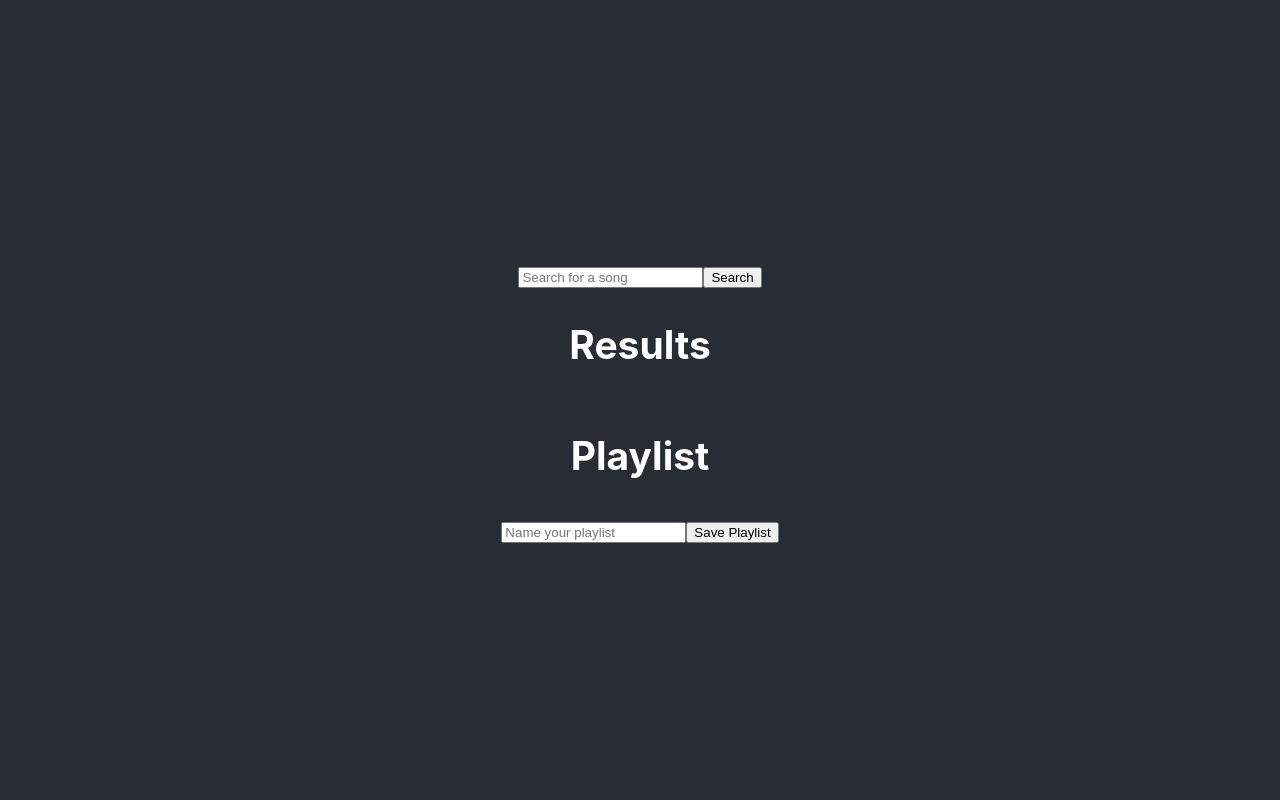
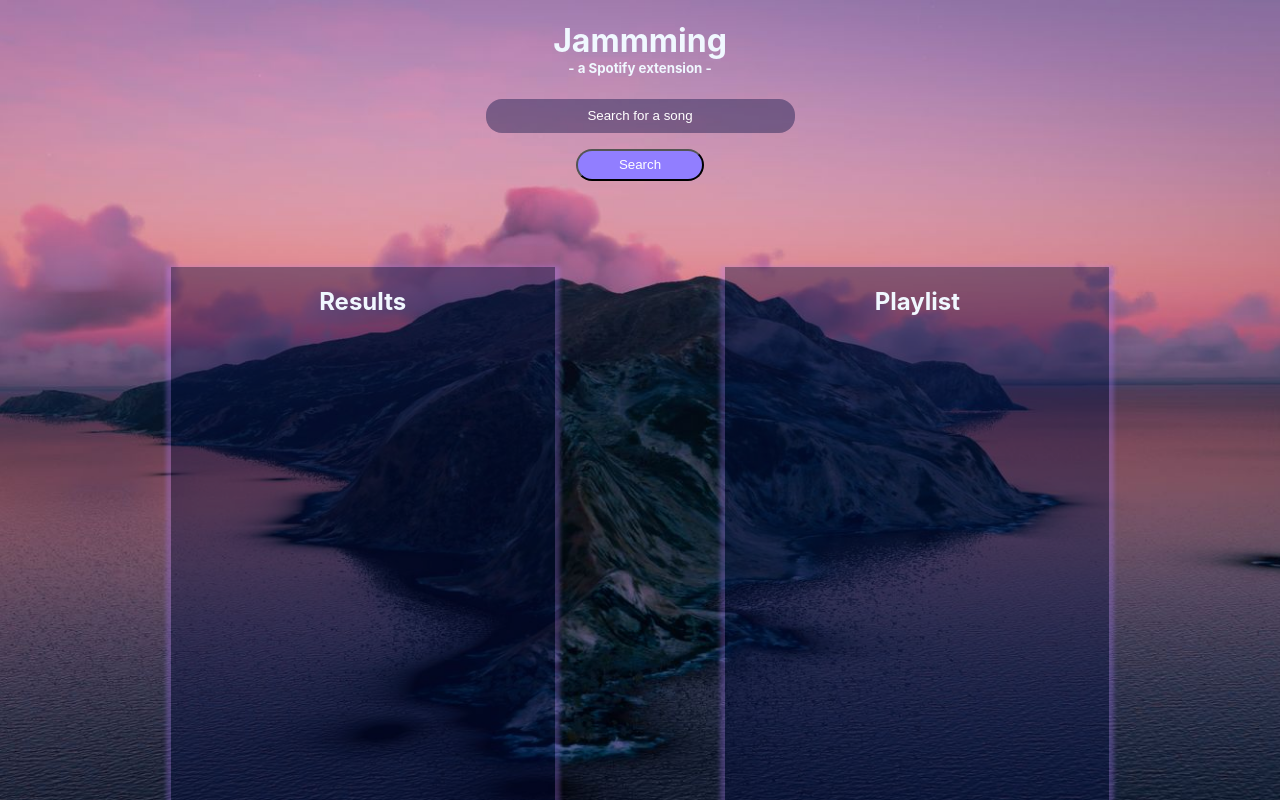
Before and after one commit to clmilholland/jammming-project, a React (Create React App) app: page / in a window 1280 px wide. Shown: the top 800 px of the page. Built offline with nearby package versions, Linux system fonts and the light colour scheme.

Commit message:
Applied styling to the application and its components

```diff
--- a/src/App.css
+++ b/src/App.css
@@ -1,38 +1,57 @@
-.App {
-  text-align: center;
+.app {
+  background-image: url(./utilities/images/DB0B3B0A-1888-41AB-B044-AB24A90229CE..jpeg);
+  background-position-x: -25rem;
+  background-repeat: no-repeat;
+  background-size: 150%;
+  color: aliceblue;
+}
+ .appHeader {
+  align-content: center;
+  justify-content: center;
+  display: flex;
+  flex-wrap: wrap;
+ }
+
+ .appHeader h1 {
+  width: 100%;
+  display: inline-flex;
+  justify-content: center;
+  margin-bottom: 0;;
+ }
+
+.appHeader h5 {
+  margin-top: 0;
 }
 
-.App-logo {
-  height: 40vmin;
-  pointer-events: none;
+.searchBar {
+  justify-content: center;
+  display: inline-flex;
+  width: 100%;
+  height: 2rem;
+  margin-bottom: 4rem;
 }
 
-@media (prefers-reduced-motion: no-preference) {
-  .App-logo {
-    animation: App-logo-spin infinite 20s linear;
-  }
+.searchResults {
+  width: 30%;
+  display: inline-flex;
+  justify-content: center;
+  position: relative;
+  height: 40rem;
+
 }
 
-.App-header {
-  background-color: #282c34;
-  min-height: 100vh;
+.appBody {
   display: flex;
-  flex-direction: column;
-  align-items: center;
-  justify-content: center;
-  font-size: calc(10px + 2vmin);
-  color: white;
+  flex-wrap: wrap;
+  justify-content: space-evenly;
+  height: 55rem;
 }
 
-.App-link {
-  color: #61dafb;
+.playlist {
+  width: 30%;
+  display: inline-flex;
+  justify-content: center;
+  position: relative;
+  height: 40rem;
+
 }
-
-@keyframes App-logo-spin {
-  from {
-    transform: rotate(0deg);
-  }
-  to {
-    transform: rotate(360deg);
-  }
-}
--- a/src/App.js
+++ b/src/App.js
@@ -37,17 +37,32 @@ function App() {
 //console.log(playlistTracks)
 
   return (
-    <div className="App">
-      <header className="App-header">
-        <SearchBar setSearch={search}/>
-        <SearchResults searchResults={searchResults} addSong={addSong} />
+    <div className="app">
+      <header className="appHeader">
+        <h1>Jammming</h1>
+        <h5>- a Spotify extension -</h5>
+      </header>
+      <body className='appBody'>
+        <div className='searchBar'>
+          <SearchBar
+          setSearch={search}
+          />
+        </div>
+        <div className='searchResults'>
+        <SearchResults
+        searchResults={searchResults}
+        addSong={addSong}
+        />
+        </div>
+        <div className='playlist'>
         <Playlist
           playlistSongs={playlistSongs}
           removeSong={removeSong}
           namePlaylist={namePlaylist}
           savePlaylist={savePlaylist}
         />
-      </header>
+        </div>
+      </body>
     </div>
   );
 }
--- a/src/components/playlist/playlist.js
+++ b/src/components/playlist/playlist.js
@@ -1,5 +1,6 @@
 import React from 'react';
 import TrackList from '../tracklist/tracklist';
+import styles from './playlist.module.css';
 
 const Playlist = ({playlistSongs, removeSong, namePlaylist, savePlaylist}) => {
 
@@ -9,11 +10,19 @@ const Playlist = ({playlistSongs, removeSong, namePlaylist, savePlaylist}) => {
     };
 
     return (
-        <div>
+        <div className={styles.container}>
             <h2>Playlist</h2>
-            <TrackList songs={playlistSongs} removeSong={removeSong} forRemoval={true} />
-            <input type='text' placeholder='Name your playlist' onChange={handlePlaylistName}/>
-            <button onClick={savePlaylist}>Save Playlist</button>
+            <div className={styles.trackContainer}>
+                <TrackList
+                    songs={playlistSongs}
+                    removeSong={removeSong}
+                    forRemoval={true}
+                />
+            </div>
+            <div className={styles.saveContainer}>
+                <input className={styles.input} type='text' placeholder='Name your playlist' onChange={handlePlaylistName}/>
+                <button className={styles.button} onClick={savePlaylist}>Save Playlist</button>
+            </div>
         </div>
     )
 };
--- a/src/components/playlist/playlist.module.css
+++ b/src/components/playlist/playlist.module.css
@@ -0,0 +1,64 @@
+.container {
+    width: 100%;
+    display: flex;
+    justify-content: center;
+    flex-wrap: wrap;
+    background-color: rgba(1, 12, 63, 0.4);
+    box-shadow: 0px 4px 4px 5px rgba(168, 126, 255, .3);
+}
+
+.container h2 {
+    display: flex;
+    width: 100%;
+    justify-content: center;
+    position: static;
+    height: fit-content;
+}
+
+.trackContainer {
+    width: 100%;
+    overflow-y: scroll;
+    height: 28rem;
+    padding-left: 1rem;
+    padding-right: 1rem;
+}
+
+::-webkit-scrollbar {
+    color: transparent;
+    width: 0px;
+}
+
+.saveContainer {
+    height: fit-content;
+    justify-content: center;
+    display: flex;
+    flex-wrap: wrap;
+}
+
+.input {
+    width: 100%;
+    margin-bottom: 1rem;
+    border-radius: 1rem;
+    height: 2rem;
+    text-align: center;
+    color: white;
+    background-color: rgba(145, 126, 255, .5);
+    border: none;
+}
+
+.input::placeholder {
+    color: white;
+}
+
+.input:focus { &::-webkit-input-placeholder {
+    color: transparent;
+}
+}
+
+.button {
+    border-radius: 2rem;
+    background-color: #917EFF;
+    color: white;
+    height: 2rem;
+
+}
--- a/src/components/searchResult/searchResult.module.css
+++ b/src/components/searchResult/searchResult.module.css
@@ -0,0 +1,26 @@
+.container {
+    width: 100%;
+    display: flex;
+    justify-content: center;
+    flex-wrap: wrap;
+    background-color: rgba(1, 12, 63, 0.4);
+    box-shadow: 0px 4px 4px 5px rgba(168, 126, 255, .3);
+}
+
+.container h2 {
+    display: flex;
+    width: 100%;
+    justify-content: center;
+}
+
+.trackContainer {
+    overflow-y: scroll;
+    height: 35rem;
+    padding-left: 1rem;
+    padding-right: 1rem;
+}
+
+::-webkit-scrollbar {
+    color: transparent;
+    width: 0px;
+}
--- a/src/components/searchResult/searchResults.js
+++ b/src/components/searchResult/searchResults.js
@@ -1,12 +1,17 @@
 import React, { useState, useEffect } from 'react';
 import TrackList from '../tracklist/tracklist';
+import styles from './searchResult.module.css'
 
 
 const SearchResults = ({searchResults, addSong, removeSong}) => {
+
     return (
-        <div>
+        <div className={styles.container}>
            <h2>Results</h2>
-           <TrackList  songs={searchResults} addSong={addSong} removeSong={removeSong}/>
+           <div className={styles.trackContainer}>
+            <TrackList  songs={searchResults} addSong={addSong} removeSong={removeSong}/>
+           </div>
+
         </div>
     )
 
--- a/src/components/searchbar/searchBar.js
+++ b/src/components/searchbar/searchBar.js
@@ -1,4 +1,5 @@
 import React, { useState } from "react";
+import styles from './searchbar.module.css';
 
 const SearchBar = ({setSearch}) => {
 
@@ -14,9 +15,9 @@ const SearchBar = ({setSearch}) => {
     }
 
     return (
-        <div>
-            <input type="text"  onChange={handleSearch} placeholder="Search for a song"/>
-            <button onClick={search}>Search</button>
+        <div className={styles.container}>
+                <input type="text"  onChange={handleSearch} placeholder="Search for a song" className={styles.input}/>
+                <button onClick={search} className={styles.button}>Search</button>
         </div>
     )
 };
--- a/src/components/searchbar/searchbar.module.css
+++ b/src/components/searchbar/searchbar.module.css
@@ -0,0 +1,38 @@
+.container {
+    display: flex;
+    justify-content: center;
+    flex-wrap: wrap;
+}
+
+.input {
+    width: 100%;
+    margin-bottom: 1rem;
+    border-radius: 1rem;
+    height: 2rem;
+    text-align: center;
+    color: white;
+    background-color: rgba(1, 12, 63, 0.4);
+    border: none;
+
+}
+
+.input::placeholder {
+    color: white;
+}
+
+.input:focus {
+ outline: none;
+}
+
+.input:focus { &::-webkit-input-placeholder {
+    color: transparent;
+}
+}
+
+.button {
+    border-radius: 2rem;
+    background-color: #917EFF;
+    color: white;
+    height: 2rem;
+    width: 8rem;
+}
--- a/src/components/track/track.js
+++ b/src/components/track/track.js
@@ -1,4 +1,5 @@
 import React, { useEffect } from 'react';
+import styles from './track.module.css';
 
 
 const Track = ({song, addSong, removeSong, forRemoval}) => {
@@ -14,22 +15,22 @@ const Track = ({song, addSong, removeSong, forRemoval}) => {
     const addRemove = () => {
         if (forRemoval) {
             return (
-                <button onClick={removingSong}>Remove</button>
+                <button onClick={removingSong} className={styles.removeButton} />
             )
         } else {
             return (
-                <button onClick={addingSong}>Add</button>
+                <button onClick={addingSong} className={styles.addButton} />
             )
         }
     }
 
     return (
-        <div>
+        <div className={styles.container}>
             <h3>{song.name}</h3>
             <p>
                 {song.artist} | {song.album}
             </p>
-            {addRemove()}
+            <div className={styles.buttonContainer}>{addRemove()}</div>
         </div>
     )
 };
--- a/src/components/track/track.module.css
+++ b/src/components/track/track.module.css
@@ -0,0 +1,48 @@
+.container {
+  display: flex;
+  flex-wrap: wrap;
+  z-index: 1;
+  border-bottom:1px solid white;
+}
+
+
+
+.container h3 {
+    width: 80%;
+    margin-bottom: 0;
+}
+
+.container p {
+    width: 80%;
+    margin-bottom: 1rem;
+    color: rgba(255, 255, 255, .7);
+}
+
+.buttonContainer {
+    position: relative;
+    width: 20%;
+    display: flex;
+    justify-content: center;
+}
+
+.addButton {
+    background: transparent;
+    border: none;
+}
+
+.addButton::before {
+    content: "+";
+    color: white;
+    font-size: 1.5rem;
+}
+
+.removeButton {
+    background: transparent;
+    border: none;
+}
+
+.removeButton::before {
+    content: "-";
+    color: white;
+    font-size: 2rem;
+}
--- a/src/components/tracklist/tracklist.js
+++ b/src/components/tracklist/tracklist.js
@@ -2,9 +2,11 @@ import React from 'react';
 import Track from '../track/track';
 
 const TrackList = ({songs, addSong, removeSong, forRemoval}) => {
+
     return (
         <div>
-            {songs.map((song) => {
+            {
+                songs.map((song) => {
                 return (
                     <Track
                         key={song.id}
```
Also changed, not shown: src/utilities/images/DB0B3B0A-1888-41AB-B044-AB24A90229CE..jpeg (added).
